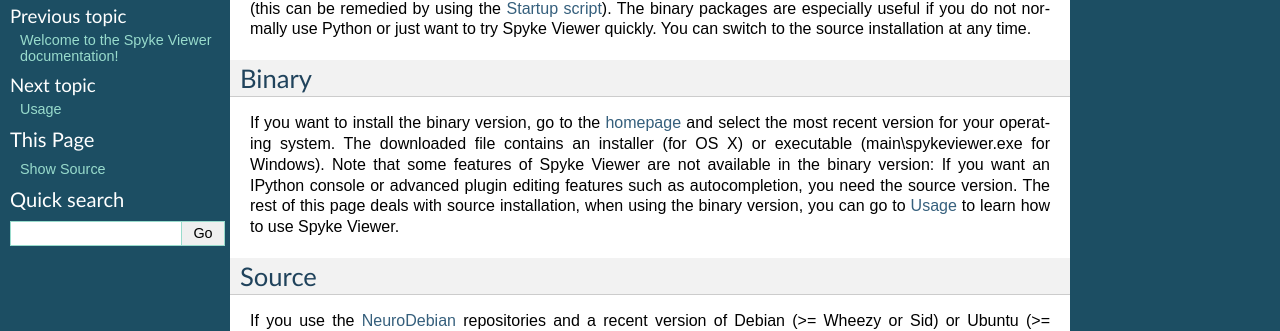
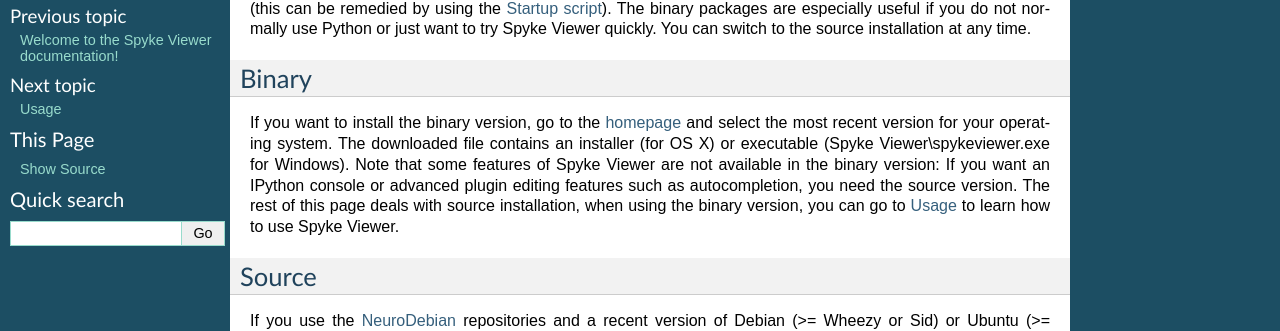
Before and after one commit to rproepp/spykeviewer, a Sphinx documentation site: the page built from doc/source/installation.rst, in a window 1280 px wide. Shown: the part 255-586 px from the top of the page. Built offline with Sphinx 7.4.7, drawn with Linux system fonts in a browser that asks for light colours; formulas are drawn with MathJax 3.

Commit message:
New folder for binary windows version

```diff
--- a/doc/source/installation.rst
+++ b/doc/source/installation.rst
@@ -22,12 +22,13 @@ Binary
 If you want to install the binary version, go to the
 `homepage <http://www.ni.tu-berlin.de/software/spykeviewer>`_
 and select the most recent version for your operating system. The downloaded
-file contains an installer (for OS X) or executable (main\\spykeviewer.exe
-for Windows). Note that some features of Spyke Viewer are not available in
-the binary version: If you want an IPython console or advanced plugin editing
-features such as autocompletion, you need the source version. The rest of this
-page deals with source installation, when using the binary version, you can
-go to :ref:`usage` to learn how to use Spyke Viewer.
+file contains an installer (for OS X) or executable
+(Spyke Viewer\\spykeviewer.exe for Windows). Note that some features of Spyke
+Viewer are not available in the binary version: If you want an IPython console
+or advanced plugin editing features such as autocompletion, you need the
+source version. The rest of this page deals with source installation, when
+using the binary version, you can go to :ref:`usage` to learn how to use
+Spyke Viewer.
 
 Source
 ------
```
